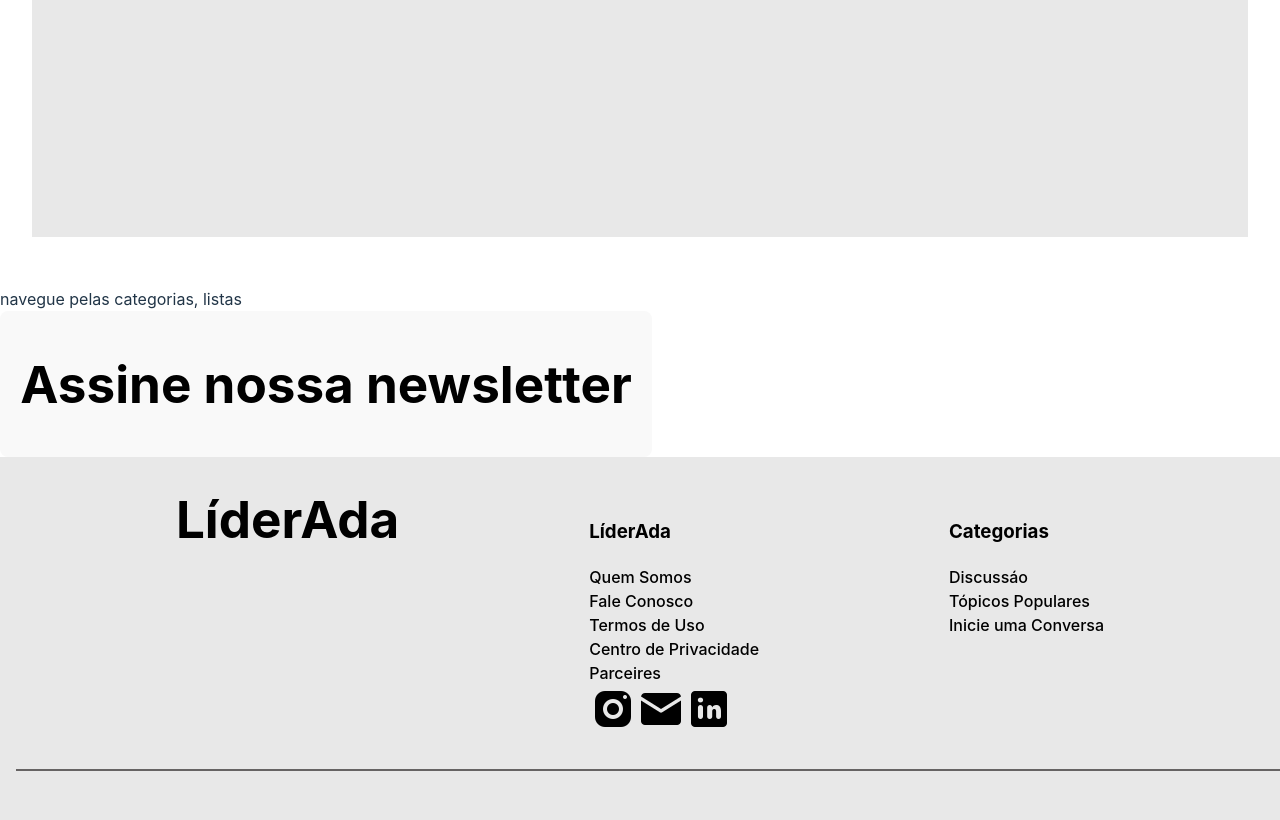
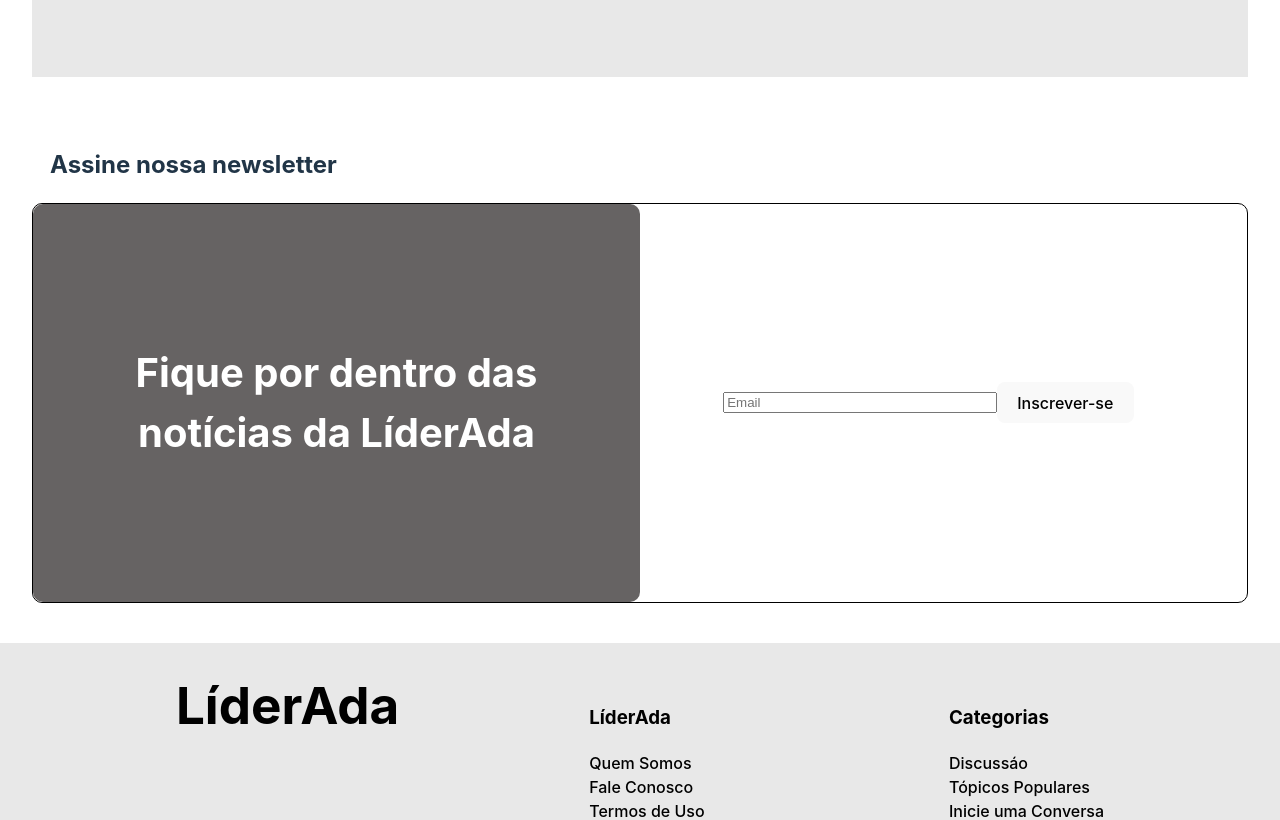
Before and after one commit to glaucecassiano/LiderAda, a React (Vite) app: page / in a window 1280 px wide. Shown: the part 1960-2780 px from the top of the page. Built offline with nearby package versions, Linux system fonts and the light colour scheme.

Commit message:
newsletter edit

```diff
--- a/src/components/navbar.css
+++ b/src/components/navbar.css
@@ -15,6 +15,7 @@
   list-style: none;
   display: flex;
   gap: 1rem;
+  align-items: baseline;
 }
 
 .nav a {
--- a/src/index.css
+++ b/src/index.css
@@ -25,8 +25,8 @@ a:hover {
 
 body {
   margin: 0;
-  /* display: flex; */
-  /* place-items: center; */
+  /* display: flex;
+ place-items: center; */
   min-width: 320px;
   min-height: 100vh;
 }
--- a/src/pages/cadastro.jsx
+++ b/src/pages/cadastro.jsx
@@ -1,7 +1,7 @@
 import Axios from "axios";
 import { useNavigate } from "react-router-dom";
 import { Navbar } from "../components/navbar";
-import { Footer } from "../components/footer"
+import { Footer } from "../components/footer";
 
 export const Cadastro = () => {
   const handleSubmit = (event) => {
@@ -30,8 +30,7 @@ export const Cadastro = () => {
     const uf = document.getElementById("uf").value;
     console.log(uf);
 
-
-    Axios.post("http://localhost:5000/login", { email, password });
+    Axios.post("http://localhost:8000/users/create", { email, password });
   };
 
   const navigate = useNavigate();
@@ -43,15 +42,22 @@ export const Cadastro = () => {
   };
 
   return (
-
     <div>
-        <div> <Navbar>
-      </Navbar></div>
+      <div>
+        {" "}
+        <Navbar></Navbar>
+      </div>
       <h1>Lidere Conosco</h1>
       <form>
         <div>
           <label>
             Nome: <input type="text" name="name" id="name" required />
+          </label>
+        </div>
+        <div>
+          <label>
+            Username:{" "}
+            <input type="text" name="username" id="username" required />
           </label>
         </div>
         <div>
@@ -99,7 +105,7 @@ export const Cadastro = () => {
         </div>
       </form>
       <div>
-      <Footer></Footer>
+        <Footer></Footer>
       </div>
     </div>
   );
--- a/src/pages/home.css
+++ b/src/pages/home.css
@@ -18,7 +18,7 @@
   margin-top: 100px;
 }
 
-h2 {
+#titulo {
   margin-top: 180px;
   text-align: center;
 }
@@ -64,7 +64,44 @@ h3 .porcentagem {
   margin: 50px auto;
 }
 
-.assineaqui {
+#newsletter {
+  margin-bottom: 40px;
+}
+
+#newsletter .newsletter-title {
+  margin-left: 50px;
+}
+
+.newsletter-content {
+  color: white;
+  width: 95%;
+  height: 400px;
+  shape-outside: inset(20px 5px 30px 10px);
+  margin: 50px auto;
+  border-radius: 10px;
+  margin: 0 auto;
+  display: flex;
+  border: 1px solid black;
+}
+
+.noticias {
+  background: #666363;
+  border-radius: 10px;
+  padding: 50px;
   display: flex;
   align-items: center;
+  text-align: center;
+  justify-content: center;
+  width: 50%;
 }
+
+.noticias h2 {
+  font-size: 40px;
+}
+
+.email {
+  display: flex;
+  width: 47.5%;
+  justify-content: center;
+  align-items: center;
+}
--- a/src/pages/home.jsx
+++ b/src/pages/home.jsx
@@ -76,13 +76,23 @@ export const Home = () => {
           </div>
         </div>
 
-        <div id="sete">navegue pelas categorias, listas</div>
+        <div id="sete"></div>
 
-        <div id="oito">
-          <button className="assineaqui">
-            <h1>Assine nossa newsletter</h1>
-          </button>
+        <div id="newsletter">
+          <h2 className="newsletter-title">Assine nossa newsletter</h2>
+          <div className="newsletter-content">
+            <div className="noticias">
+              <h2>
+                Fique por dentro das <br></br> notícias da LíderAda
+              </h2>
+            </div>
+            <div className="email">
+              <input type="text" placeholder="Email" className="email" />
+              <button>Inscrever-se</button>
+            </div>
+          </div>
         </div>
+        <div></div>
       </div>
       <div>
         <Footer></Footer>
--- a/src/pages/quemsomos.jsx
+++ b/src/pages/quemsomos.jsx
@@ -1,21 +1,23 @@
-import { Navbar } from "../components/navbar"
-import "./quemsomos.css"
-import { Footer } from "../components/footer"
+import { Navbar } from "../components/navbar";
+import "./quemsomos.css";
+import { Footer } from "../components/footer";
 
-export const QuemSomos =() => {
-
-
+export const QuemSomos = () => {
   return (
-
     <div className="vertical">
-            <div> <Navbar> </Navbar></div>
+      <div>
+        {" "}
+        <Navbar> </Navbar>
+      </div>
       <div id="um">
         <h2>Somos a LíderAda</h2>
-            <p>Uma comunidade feita por e para mulheres, líderes, empreendedoras e dispostas a trocar conhecimentos.
-
-Queremos ver mais mulheres tomando as decisões em empresas privadas, públicas e em todos os setores.
-
-Nosso espaço foi feito para você conhecer, se conectar e inspirar outras mulheres. Vamos juntas?</p>
+        <p>
+          Uma comunidade feita por e para mulheres, líderes, empreendedoras e
+          dispostas a trocar conhecimentos. Queremos ver mais mulheres tomando
+          as decisões em empresas privadas, públicas e em todos os setores.
+          Nosso espaço foi feito para você conhecer, se conectar e inspirar
+          outras mulheres. Vamos juntas?
+        </p>
         <img src="" alt="" />
       </div>
 
@@ -31,35 +33,33 @@ Nosso espaço foi feito para você conhecer, se conectar e inspirar outras mulhe
         </p>
         <p>
           <img src="" alt="" />
-                Mentorias individuais e em grupo para avançar cada vez mais na sua carreira
+          Mentorias individuais e em grupo para avançar cada vez mais na sua
+          carreira
         </p>
         <p>
           <img src="" alt="" />
-                Conexões com lideranças de diversos segmentos, níveis e lugares do mundo
+          Conexões com lideranças de diversos segmentos, níveis e lugares do
+          mundo
         </p>
-
-
       </div>
 
       <div id="tres">
         <p>
-O Brasil tem apenas 38% dos cargos de liderança ocupados por mulheres – e esse número é ainda menor quando olhamos para o âmbito político. Queremos mudar esse cenário e criar um espaço seguro para que mais de nós possam mudar esses números até 2030.<button>Conheça o Compromisso</button>
+          O Brasil tem apenas 38% dos cargos de liderança ocupados por mulheres
+          – e esse número é ainda menor quando olhamos para o âmbito político.
+          Queremos mudar esse cenário e criar um espaço seguro para que mais de
+          nós possam mudar esses números até 2030.
+          <button>Conheça o Compromisso</button>
           <h2> Entre na conversa</h2>
-
-
         </p>
-
       </div>
 
       <div className="horizontal">
-
         <div id="quatro"></div>
 
         <div id="cinco"></div>
 
         <div id="seis"></div>
-
-
       </div>
 
       <div id="sete"></div>
@@ -68,11 +68,26 @@ O Brasil tem apenas 38% dos cargos de liderança ocupados por mulheres – e ess
 
       <div id="nove" className="faca_Parte"></div>
 
-        <div id="dez"></div>
-
-<div><Footer></Footer></div>
-
+      <div id="dez">
+        <div id="newsletter">
+          <h2 className="newsletter-title">Assine nossa newsletter</h2>
+          <div className="newsletter-content">
+            <div className="noticias">
+              <h2>
+                Fique por dentro das <br></br> notícias da LíderAda
+              </h2>
+            </div>
+            <div className="email">
+              <input type="text" placeholder="Email" className="email" />
+              <button>Inscrever-se</button>
+            </div>
+          </div>
+        </div>
       </div>
 
-    )
-}
+      <div>
+        <Footer></Footer>
+      </div>
+    </div>
+  );
+};
```
Lines whose indentation alone changed are shown as unchanged.
